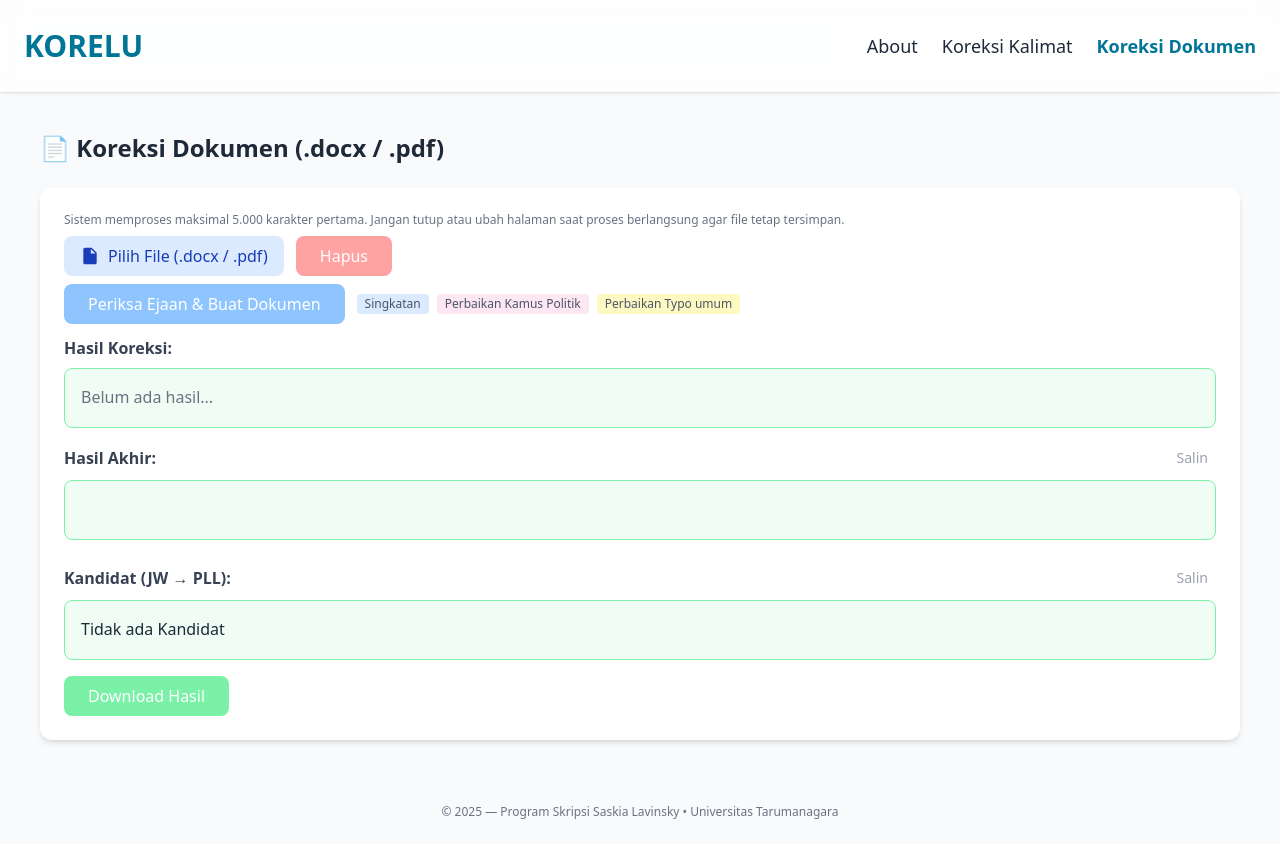
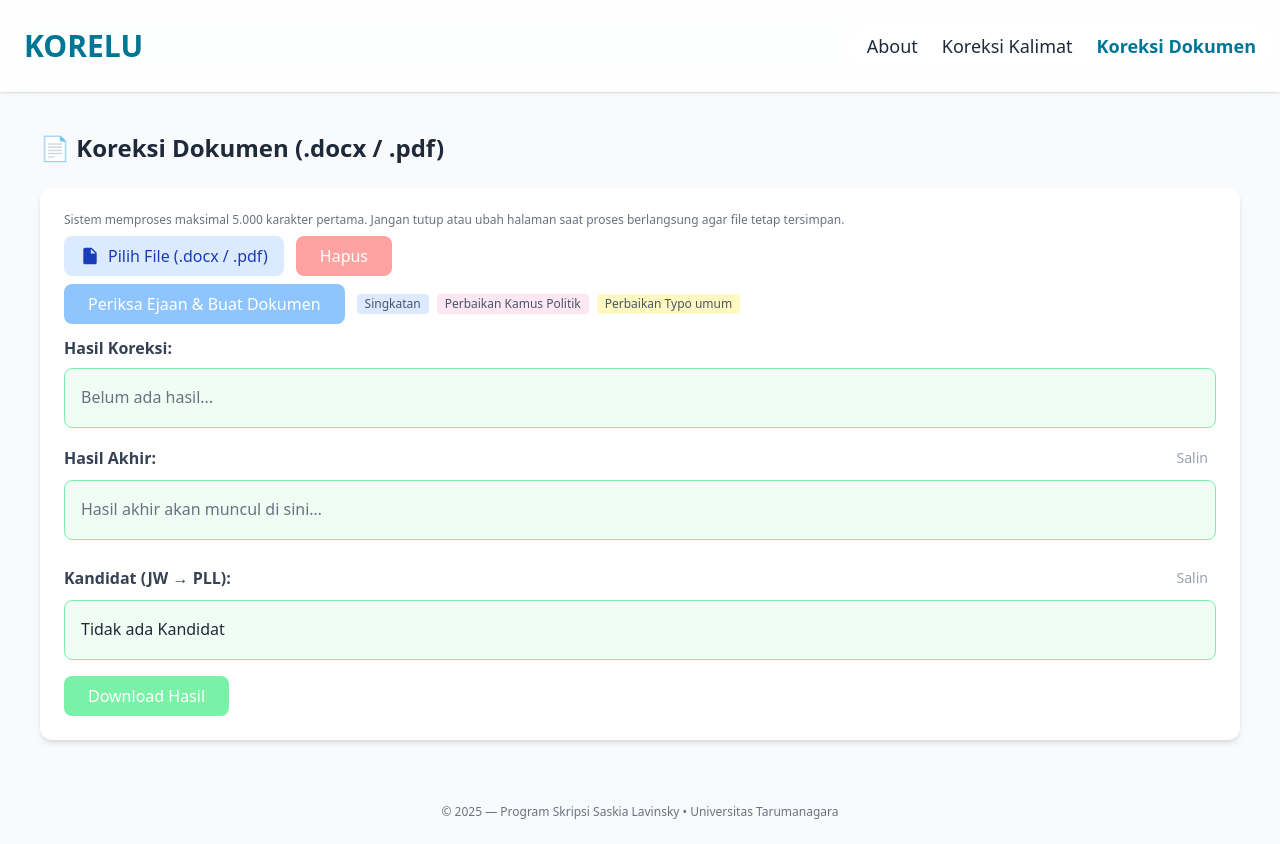
Before and after one commit to SaskiaLavinsky/Korelu-fe, a React (Vite) app: page /#/koreksi-dok in a window 1280 px wide. Built offline with nearby package versions, Linux system fonts and the light colour scheme.

Commit message:
perbaikan text area hasil akhir

```diff
--- a/src/pages/KoreksiDokumen.jsx
+++ b/src/pages/KoreksiDokumen.jsx
@@ -346,10 +346,15 @@ export default function DocCorrectionPage() {
           <div
             className={BOX + " mt-2"}
             style={{ whiteSpace: "pre-wrap" }}
+            aria-live="polite"
           >
-            {docIsLoading
-              ? "Sedang memproses hasil akhir. Mohon tunggu..."
-              : (previewText || "")}
+            {docIsLoading ? (
+              "Sedang memproses hasil akhir. Mohon tunggu..."
+            ) : previewText ? (
+              previewText
+            ) : (
+              <span className="text-gray-500">Hasil akhir akan muncul di sini…</span>
+            )}
           </div>
         </div>
 
```
